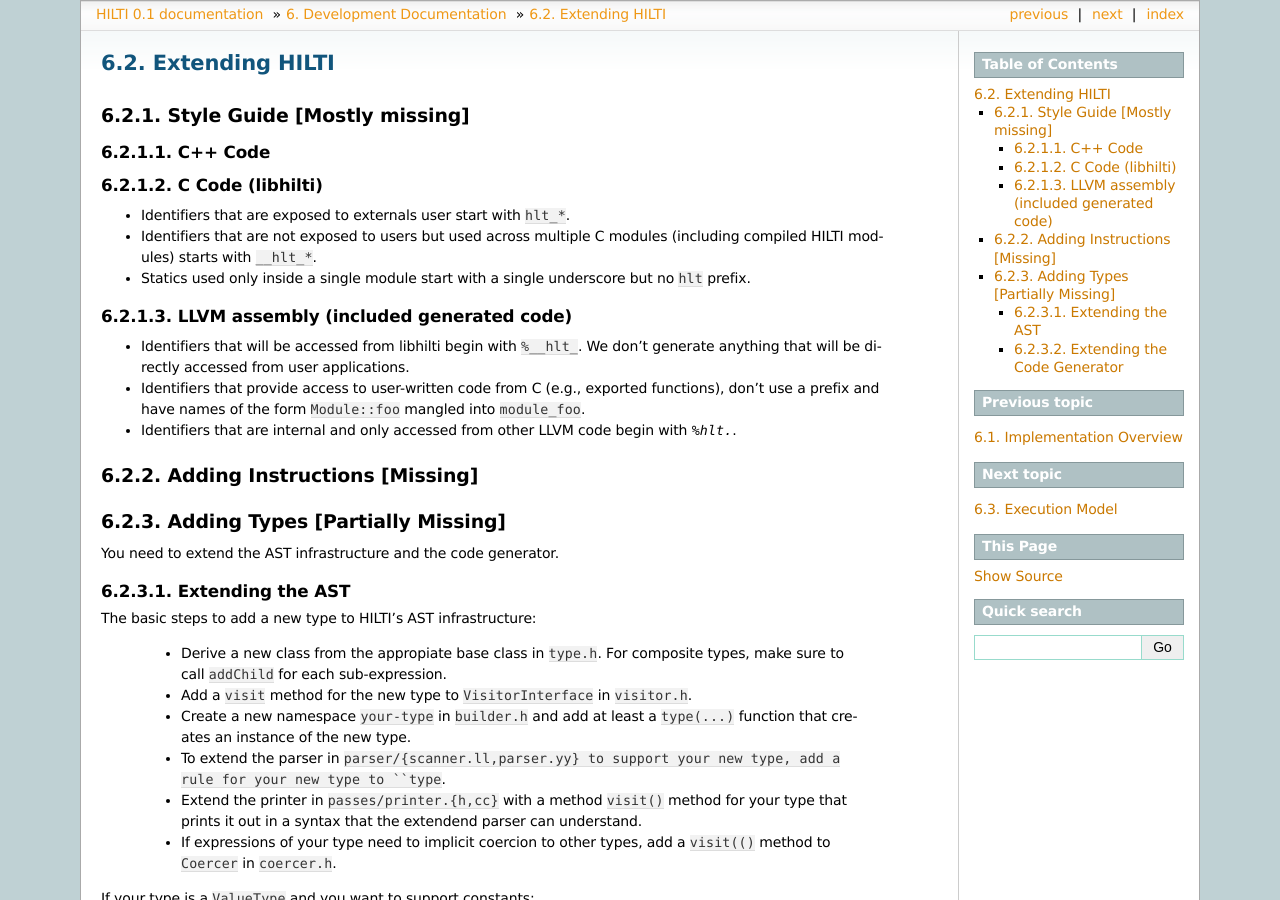
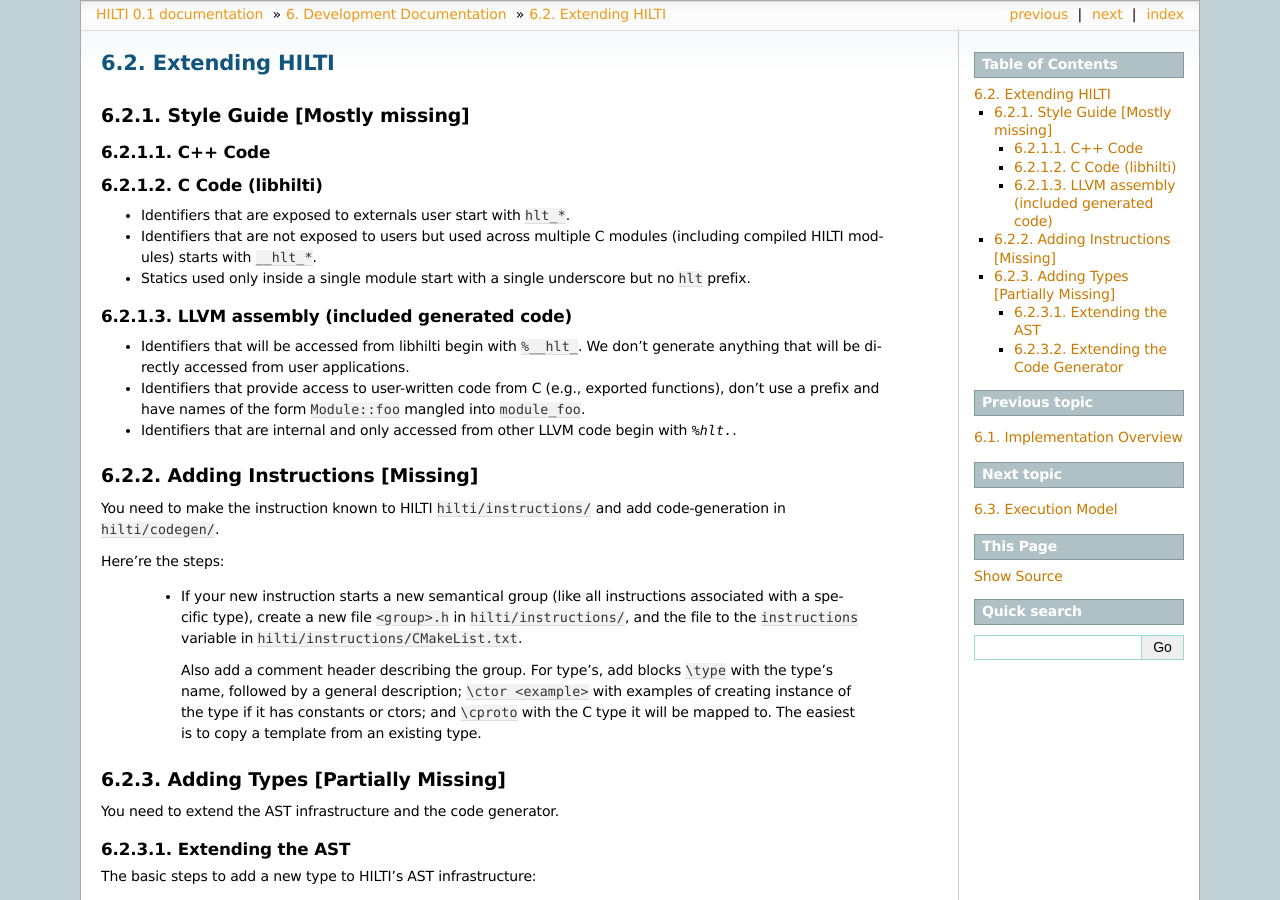
Before and after one commit to rsmmr/hilti, a Sphinx documentation site: the page built from doc/dev-extending.rst, in a window 1280 px wide and 900 px high. Built offline with Sphinx 7.4.7, drawn with Linux system fonts in a browser that asks for light colours; cross-references to code outside the pages are shown as plain code.

```diff
--- a/CMakeLists.txt
+++ b/CMakeLists.txt
@@ -34,8 +34,4 @@
 add_subdirectory(hilti)
 add_subdirectory(tools)
 
-link_directories(${HILTI_BINARY_DIR}/ast)
-link_directories(${HILTI_BINARY_DIR}/hilti)
-link_directories(${HILTI_BINARY_DIR}/util)
-
 include(ShowCompilerSettings)
--- a/doc/dev-exec-model.rst
+++ b/doc/dev-exec-model.rst
@@ -239,6 +239,9 @@
 Exception Handling
 ------------------
 
+See this thread:
+    http://groups.google.com/group/llvm-dev/browse_thread/thread/f04c4ed8df41bbb6/a65e630d24b76cdb?show_docid=a65e630d24b76cdb
+
 TODO.
 
 Continuations
--- a/doc/dev-extending.rst
+++ b/doc/dev-extending.rst
@@ -36,6 +36,25 @@
 
 Adding Instructions [Missing]
 -----------------------------
+
+You need to make the instruction known to HILTI
+``hilti/instructions/`` and add code-generation in ``hilti/codegen/``.
+
+Here're the steps:
+
+    * If your new instruction starts a new semantical group (like all
+      instructions associated with a specific type), create a new file
+      ``<group>.h`` in ``hilti/instructions/``, and the file to the
+      ``instructions`` variable in
+      ``hilti/instructions/CMakeList.txt``.
+
+      Also add a comment header describing the group. For type's, add
+      blocks ``\type`` with the type's name, followed by a general
+      description; ``\ctor <example>`` with examples of creating
+      instance of the type if it has constants or ctors; and
+      ``\cproto`` with the C type it will be mapped to. The easiest is
+      to copy a template from an existing type.
+
 
 Adding Types [Partially Missing]
 --------------------------------
```
Also changed, not shown: 17 other files.
